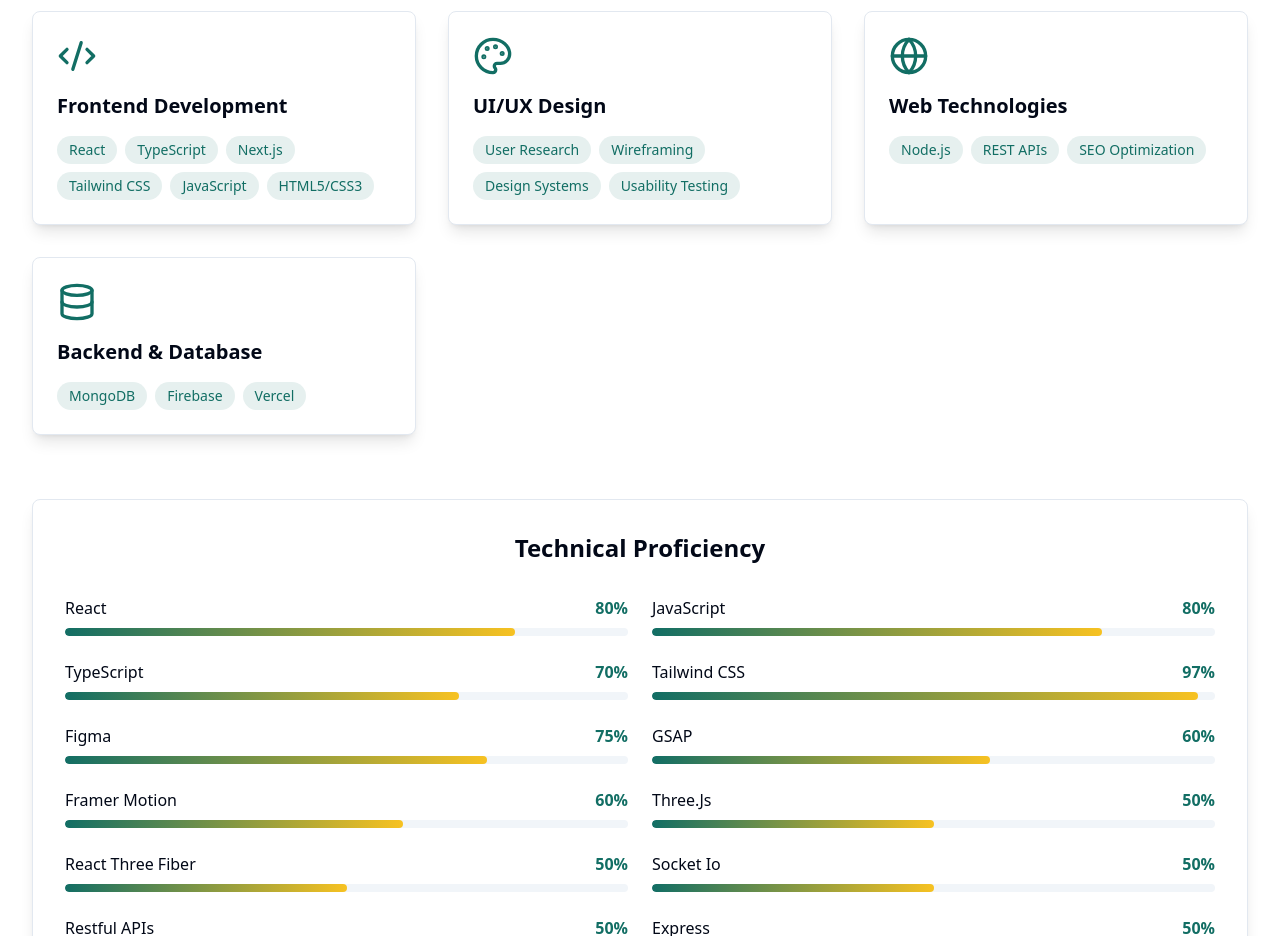
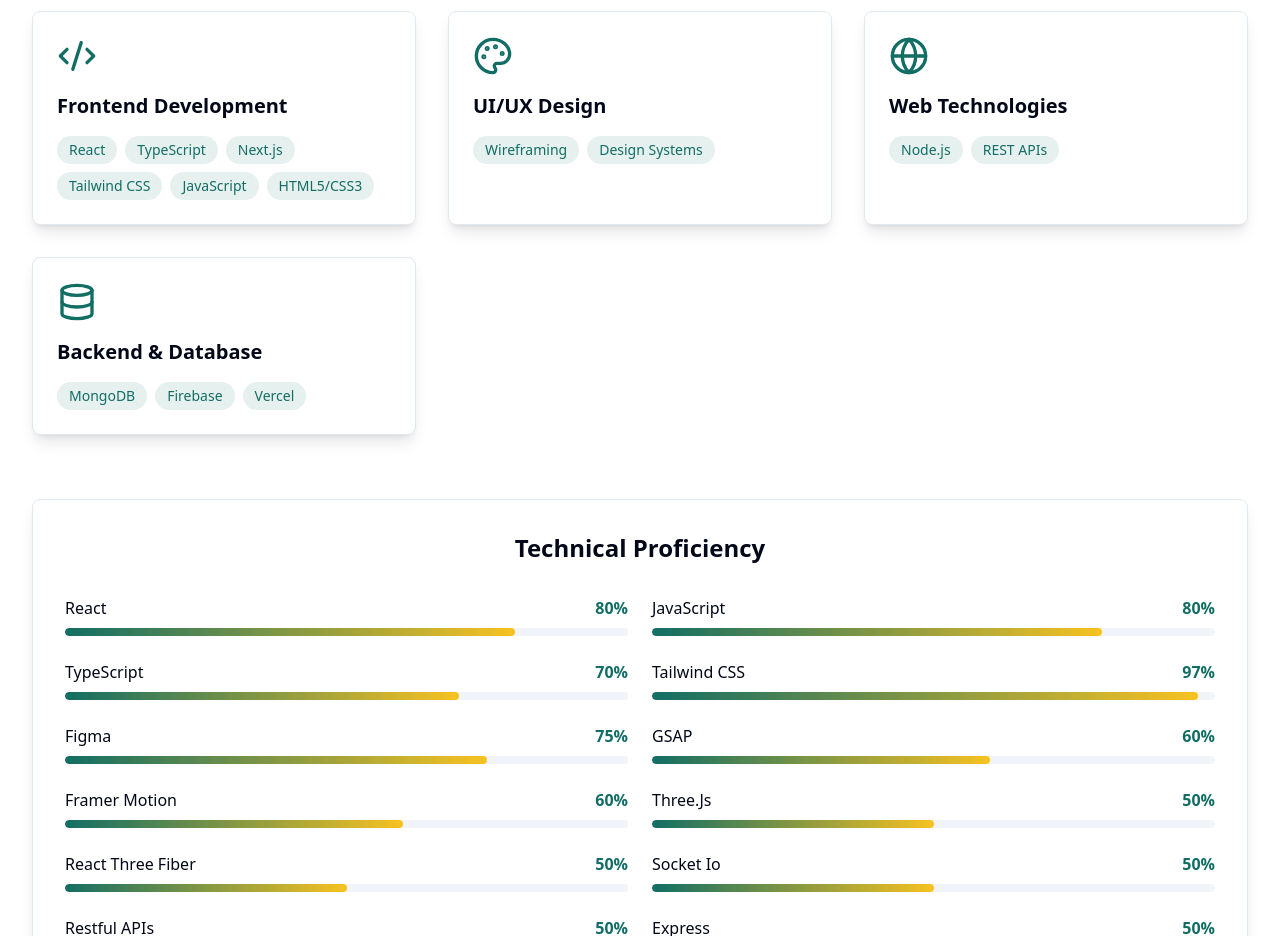
Before and after one commit to PD203/PreetiDalaiDev, a React (Vite) app: page / in a window 1280 px wide. Shown: the part 3040-3976 px from the top of the page. Built offline with nearby package versions, Linux system fonts and the light colour scheme.

Commit message:
skills update

```diff
--- a/src/components/sections/Skills.tsx
+++ b/src/components/sections/Skills.tsx
@@ -19,12 +19,12 @@ const Skills = () => {
     {
       title: 'UI/UX Design',
       icon: <Palette size={40} />,
-      skills: ['User Research', 'Wireframing', 'Design Systems', 'Usability Testing']
+      skills: ['Wireframing', 'Design Systems']
     },
     {
       title: 'Web Technologies',
       icon: <Globe size={40} />,
-      skills: ['Node.js', 'REST APIs', 'SEO Optimization']
+      skills: ['Node.js', 'REST APIs']
     },
     {
       title: 'Backend & Database',
```
